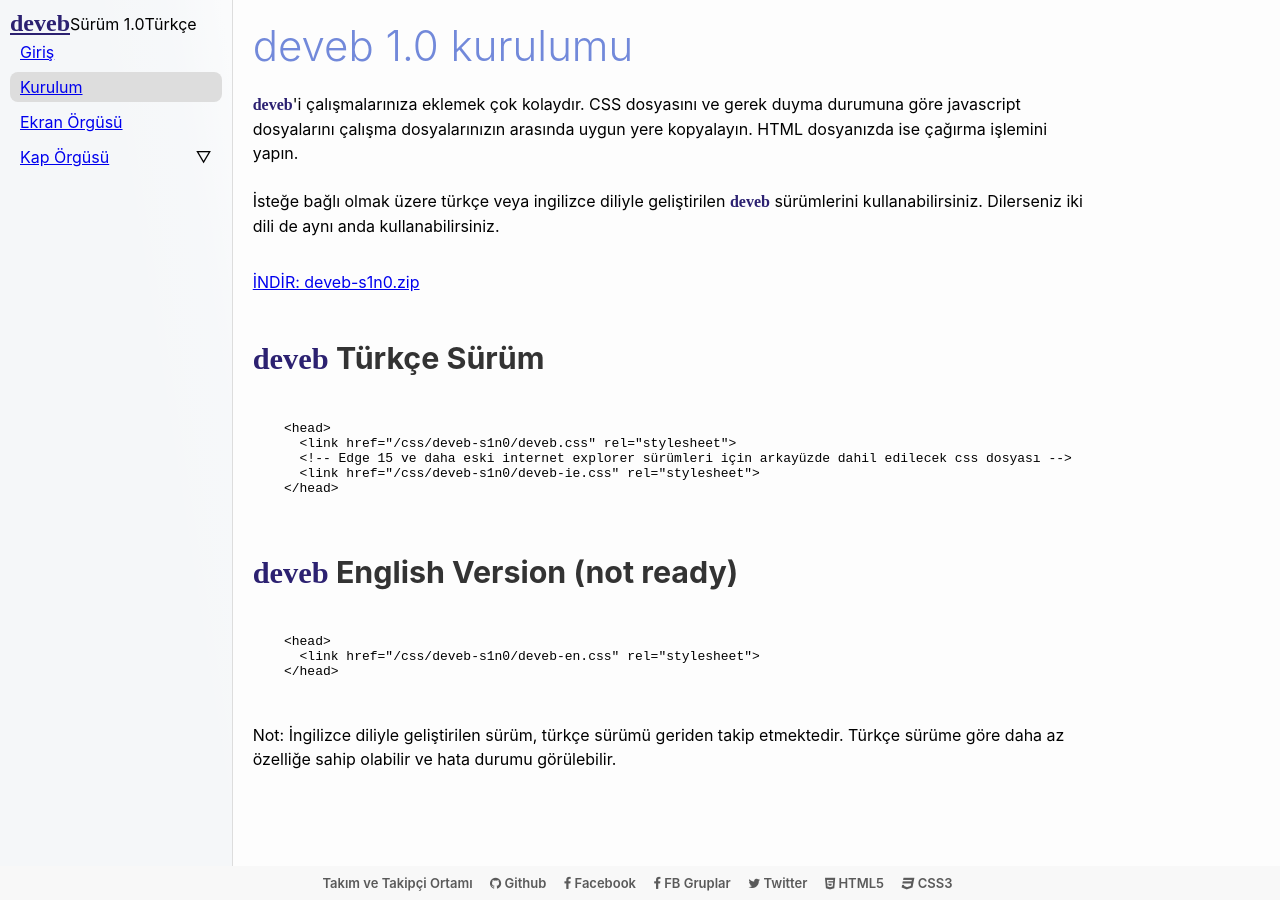
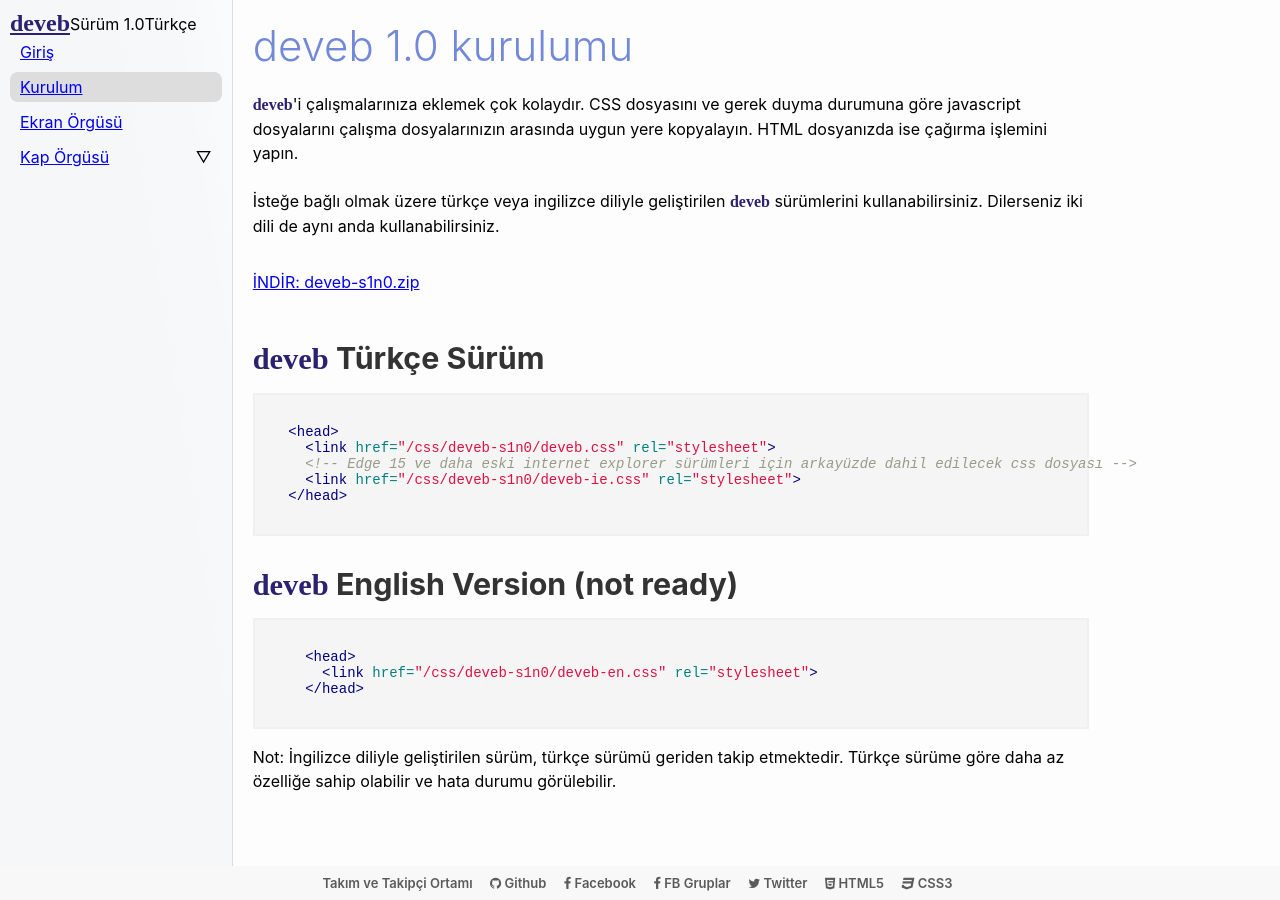
Before and after one commit to data-deveb/data-deveb.github.io, a Jekyll site: the page built from 1.0/tr/kurulum.html, in a window 1280 px wide. Built offline with Jekyll 4.4.1, drawn with Linux system fonts in a browser that asks for light colours; some web fonts are replaced.

```diff
--- a/1.0/tr/kurulum.html
+++ b/1.0/tr/kurulum.html
@@ -16,20 +16,20 @@
     </p>
 
     <h2><span class="simget">deveb</span> Türkçe Sürüm</h2>
-    <pre data-gnl="1 1p"><code class="language-html">
-    &lt;head&gt;
-      &lt;link href=&quot;/css/deveb-s1n0/deveb.css&quot; rel=&quot;stylesheet&quot;&gt;
-      &lt;&#33;&#45;&#45; Edge 15 ve daha eski internet explorer sürümleri için arkayüzde dahil edilecek css dosyası &#45;&#45;&gt;
-      &lt;link href=&quot;/css/deveb-s1n0/deveb-ie.css&quot; rel=&quot;stylesheet&quot;&gt;
-    &lt;/head&gt;
-    </code></pre>
+    {% highlight html %}
+    <head>
+      <link href="/css/deveb-s1n0/deveb.css" rel="stylesheet">
+      <!-- Edge 15 ve daha eski internet explorer sürümleri için arkayüzde dahil edilecek css dosyası -->
+      <link href="/css/deveb-s1n0/deveb-ie.css" rel="stylesheet">
+    </head>
+    {% endhighlight %}
 
     <h2><span class="simget">deveb</span> English Version (not ready)</h2>
-    <pre data-gnl="1 1p"><code class="language-html">
-    &lt;head&gt;
-      &lt;link href=&quot;/css/deveb-s1n0/deveb-en.css&quot; rel=&quot;stylesheet&quot;&gt;
-    &lt;/head&gt;
-    </code></pre>
+    {% highlight html %}
+      <head>
+        <link href="/css/deveb-s1n0/deveb-en.css" rel="stylesheet">
+      </head>
+    {% endhighlight %}
 
     <p>Not: İngilizce diliyle geliştirilen sürüm, türkçe sürümü geriden takip etmektedir. Türkçe sürüme göre daha az özelliğe sahip olabilir ve hata durumu görülebilir.</p>
 </div>
--- a/temalar/sosero/assets/css/sosero.css
+++ b/temalar/sosero/assets/css/sosero.css
@@ -128,6 +128,7 @@
 }
 body{
   font-family: 'Roboto Condensed', sans-serif;
+  font-size:16px;
 }
 html:not(.intro) body.ap-yok{
   background-color: #ddd;
@@ -139,7 +140,6 @@
   -moz-background-size: cover;
   -o-background-size: cover;
   background-size: cover;
-  font-size:16px;
 }
 header, footer{
   padding:0 20px;
```
Also changed, not shown: 1.0/tr/kap-orgusu/parca-duzeni.html (+12 -12 lines), assets/plugins/highlight.css.
